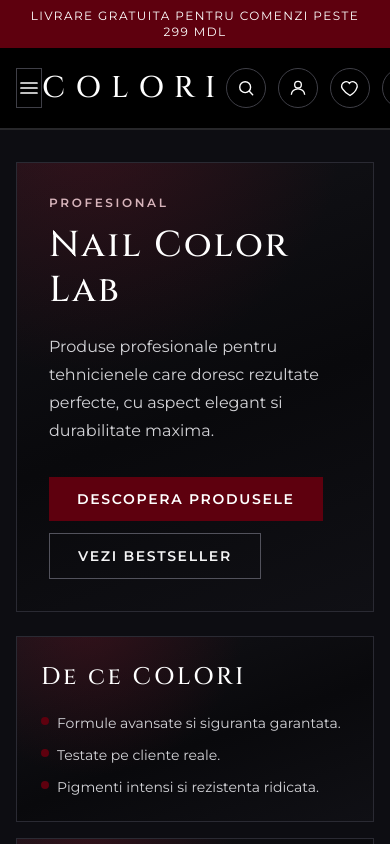
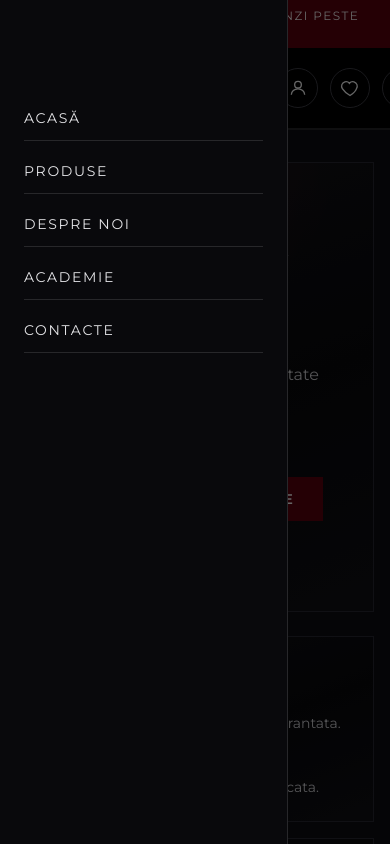
Before and after one commit to alexlescinschi/colori, a Next.js app in the folder frontend/: page / in a window 390 px wide. Both pictures are taken after a click on the button "Meniu". Shown: the top 844 px of the page. Built offline with nearby package versions, Linux system fonts and the light colour scheme; no server answers.

Commit message:
Fix: add mobile hamburger menu with slide-out drawer

```diff
--- a/frontend/src/app/components/Header.tsx
+++ b/frontend/src/app/components/Header.tsx
@@ -15,6 +15,7 @@
 }
 
 export default function Header() {
+  const [menuOpen, setMenuOpen] = useState(false);
   const [cartCount, setCartCount] = useState(() => getCartCountFromStorage());
   const [wishlistCount, setWishlistCount] = useState(() => getWishlistCountSync());
 
@@ -52,12 +53,19 @@
         <div className="mx-auto flex h-20 max-w-7xl items-center justify-between px-4 sm:px-6 lg:px-8">
           <button
             type="button"
+            onClick={() => setMenuOpen(!menuOpen)}
             className="md:hidden inline-flex h-10 w-10 items-center justify-center border border-zinc-700"
             aria-label="Meniu"
           >
-            <svg viewBox="0 0 24 24" className="h-6 w-6" fill="none" stroke="currentColor">
-              <path strokeLinecap="round" strokeLinejoin="round" strokeWidth="1.7" d="M4 7h16M4 12h16M4 17h16" />
-            </svg>
+            {menuOpen ? (
+              <svg viewBox="0 0 24 24" className="h-6 w-6" fill="none" stroke="currentColor">
+                <path strokeLinecap="round" strokeWidth="1.7" d="M6 6l12 12M18 6l-12 12" />
+              </svg>
+            ) : (
+              <svg viewBox="0 0 24 24" className="h-6 w-6" fill="none" stroke="currentColor">
+                <path strokeLinecap="round" strokeLinejoin="round" strokeWidth="1.7" d="M4 7h16M4 12h16M4 17h16" />
+              </svg>
+            )}
           </button>
 
           <Link href="/" className="brand-serif text-3xl tracking-[0.35em] md:text-4xl">
@@ -103,6 +111,32 @@
           </div>
         </div>
       </div>
+
+      {menuOpen && (
+        <div className="fixed inset-0 z-40 md:hidden">
+          <div className="absolute inset-0 bg-black/60" onClick={() => setMenuOpen(false)} />
+          <div className="absolute left-0 top-0 h-full w-72 border-r border-zinc-800 bg-[#09090c] p-6 pt-24">
+            <nav className="flex flex-col gap-2">
+              {[
+                { href: "/", label: "Acasă" },
+                { href: "/search", label: "Produse" },
+                { href: "/despre-noi", label: "Despre noi" },
+                { href: "/academie", label: "Academie" },
+                { href: "/contacte", label: "Contacte" },
+              ].map((link) => (
+                <Link
+                  key={link.href}
+                  href={link.href}
+                  onClick={() => setMenuOpen(false)}
+                  className="border-b border-zinc-800 py-3 text-sm uppercase tracking-[0.12em] text-zinc-200 transition hover:text-white"
+                >
+                  {link.label}
+                </Link>
+              ))}
+            </nav>
+          </div>
+        </div>
+      )}
     </header>
   );
 }
```
